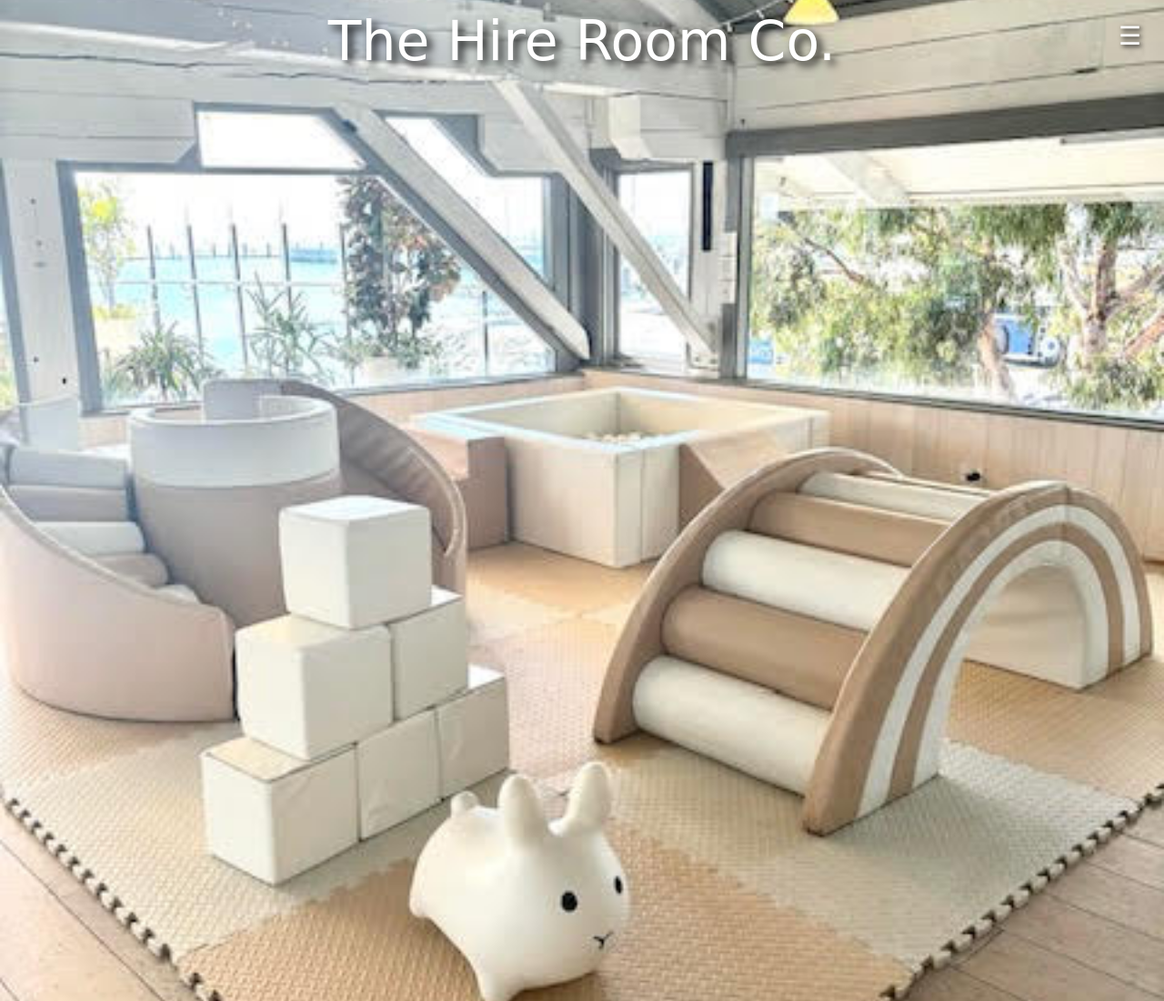
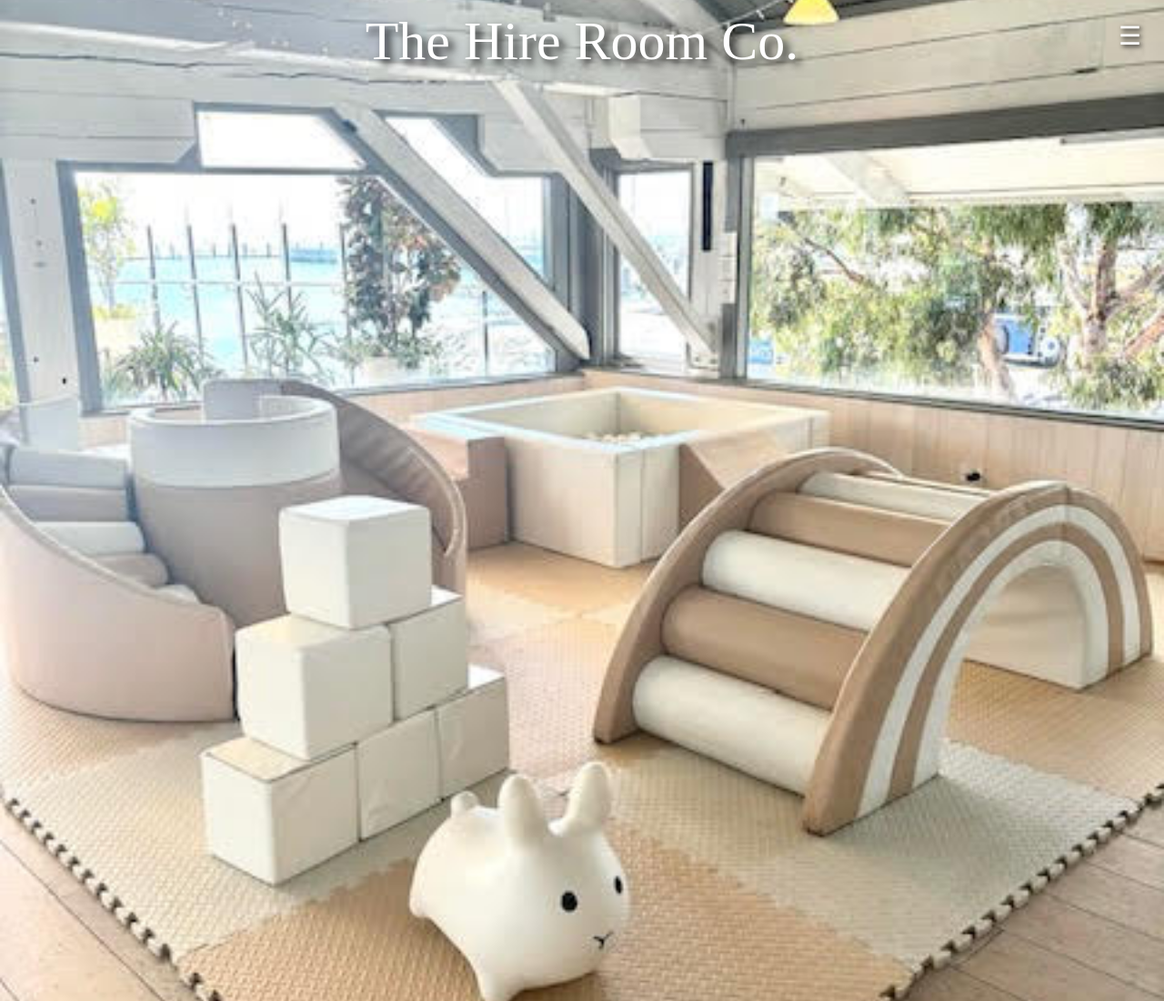
Before and after one commit to Sunderlandcash/thehireroomwebsite-, a plain HTML site: page index.html in a window 1280 px wide. Shown: the top 1100 px of the page at 91% size. Drawn offline with nearby package versions, Linux system fonts and the light colour scheme; a web font is replaced by a local one.

Commit message:
Update index.html

```diff
--- a/index.html
+++ b/index.html
@@ -71,7 +71,7 @@
             position: absolute;
             left: 50%;
             transform: translateX(-50%);
-            font-family: 'Great Vibes', cursive;
+            font-family: 'Great Vibes';
             font-size: 60px;
             color: white;
             margin: 0;
@@ -81,6 +81,9 @@
             padding: 5px 15px;
             transition: color 0.3s ease;
             line-height: 1;
+        }
+        a.header-title {
+            font-family: 'Great Vibes' !important; /* Increased specificity to override */
         }
         .header-title:hover {
             color: #ccc;
@@ -193,8 +196,8 @@
             }
             article h1 { font-size: 28px; }
             .header-title {
-                font-family: 'Great Vibes', cursive !important; /* Enforce font on desktop */
-                font-size: 60px; /* Matches your original desktop size */
+                font-family: 'Great Vibes' !important;
+                font-size: 60px;
             }
         }
     </style>
```
